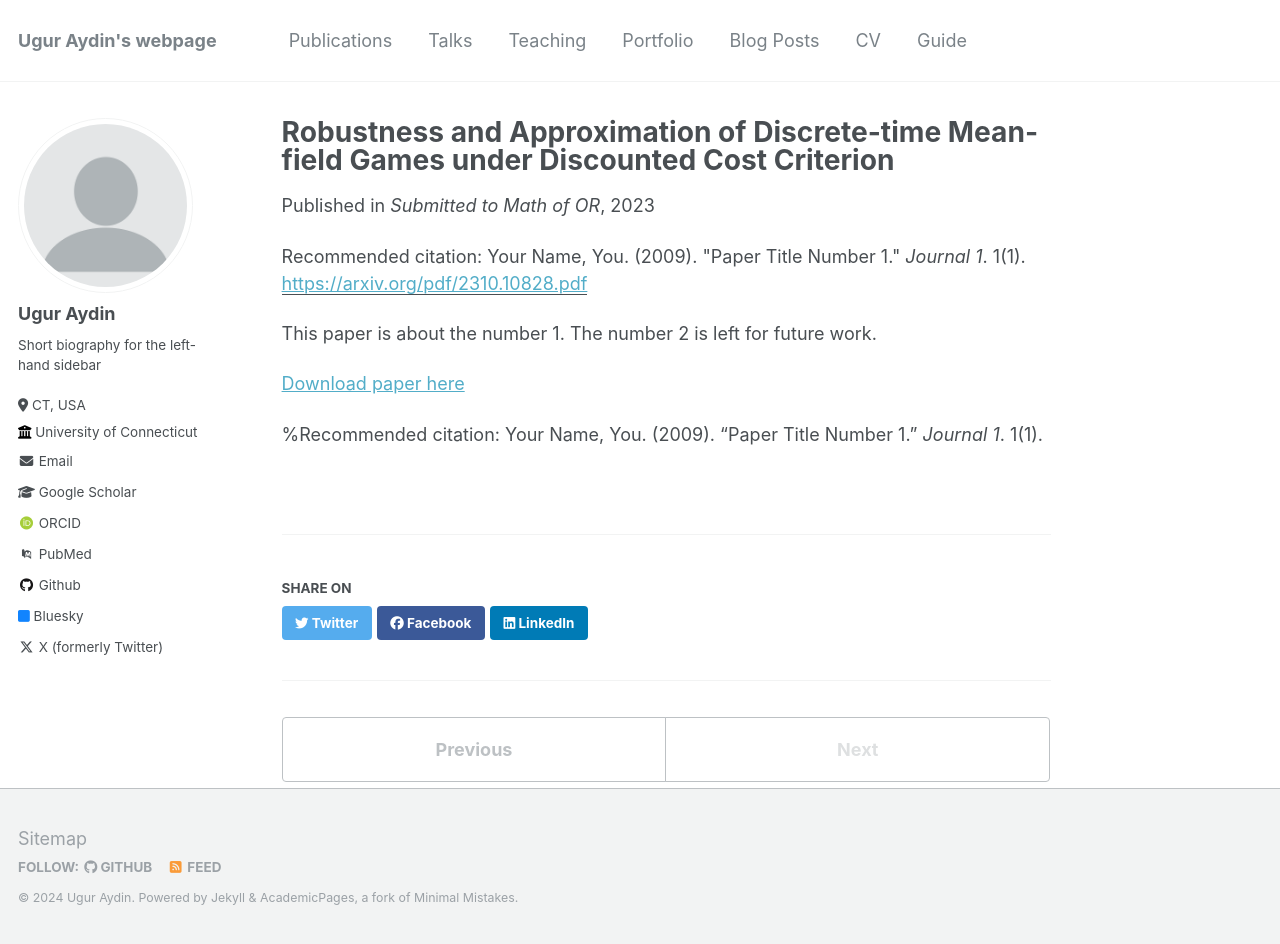
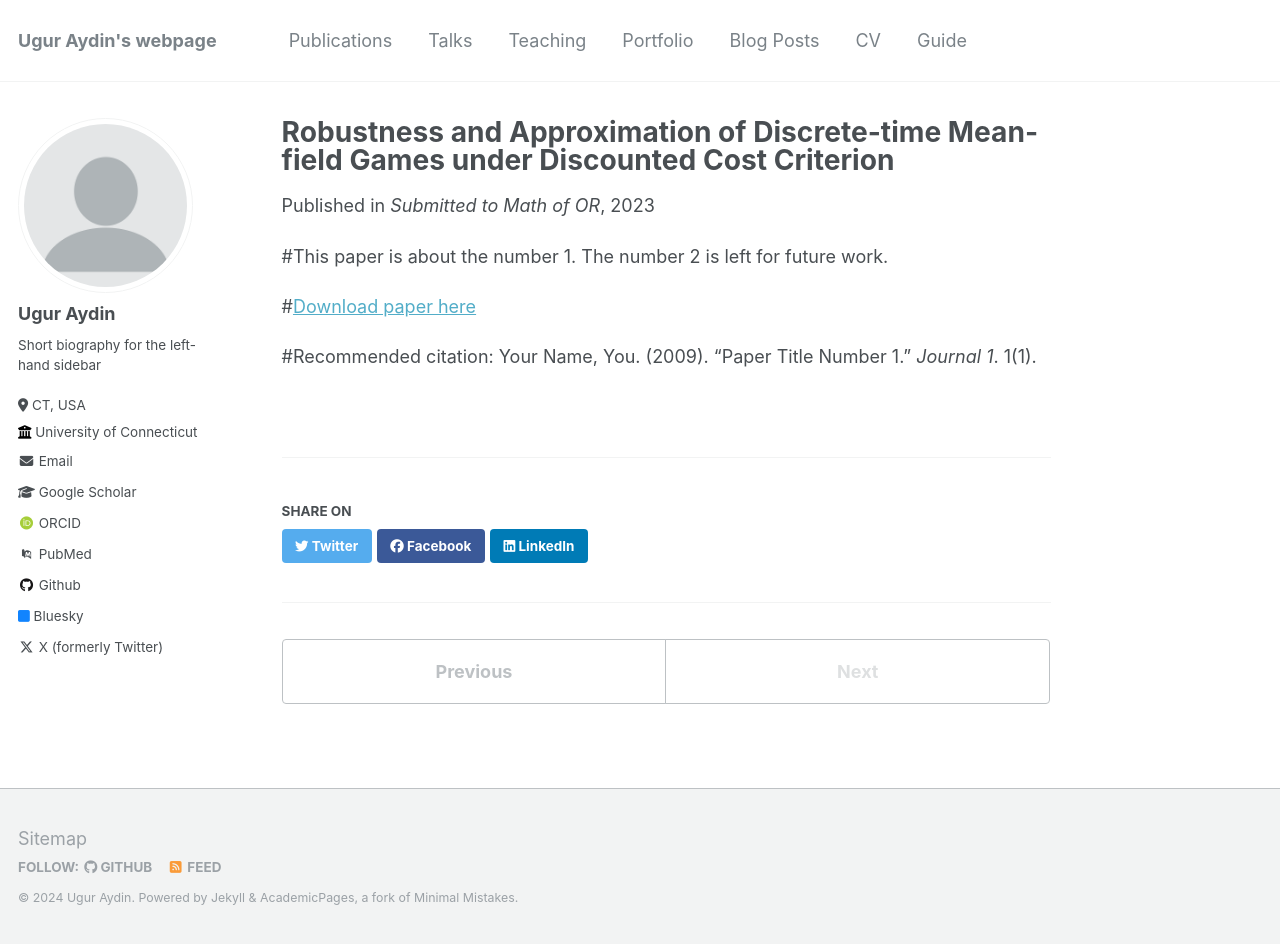
Before and after one commit to ugurcaydin/ugurcaydin.github.io, a Jekyll site: the page built from _publications/2009-10-01-paper-title-number-1.md, in a window 1280 px wide and 944 px high. Built offline with Jekyll 4.4.1, drawn with Linux system fonts in a browser that asks for light colours; some web fonts are replaced; part of the change alters nothing that is shown.

Commit message:
Update 2009-10-01-paper-title-number-1.md

```diff
--- a/_publications/2009-10-01-paper-title-number-1.md
+++ b/_publications/2009-10-01-paper-title-number-1.md
@@ -11,10 +11,10 @@ the nominal one.'
 date: 2023-10-16
 venue: 'Submitted to Math of OR'
 paperurl: 'https://arxiv.org/pdf/2310.10828.pdf'
-citation: 'Your Name, You. (2009). &quot;Paper Title Number 1.&quot; <i>Journal 1</i>. 1(1).'
+#citation: 'Your Name, You. (2009). &quot;Paper Title Number 1.&quot; <i>Journal 1</i>. 1(1).'
 ---
-This paper is about the number 1. The number 2 is left for future work.
+#This paper is about the number 1. The number 2 is left for future work.
 
-[Download paper here](http://academicpages.github.io/files/paper1.pdf)
+#[Download paper here](http://academicpages.github.io/files/paper1.pdf)
 
-%Recommended citation: Your Name, You. (2009). "Paper Title Number 1." <i>Journal 1</i>. 1(1).
+#Recommended citation: Your Name, You. (2009). "Paper Title Number 1." <i>Journal 1</i>. 1(1).
```
